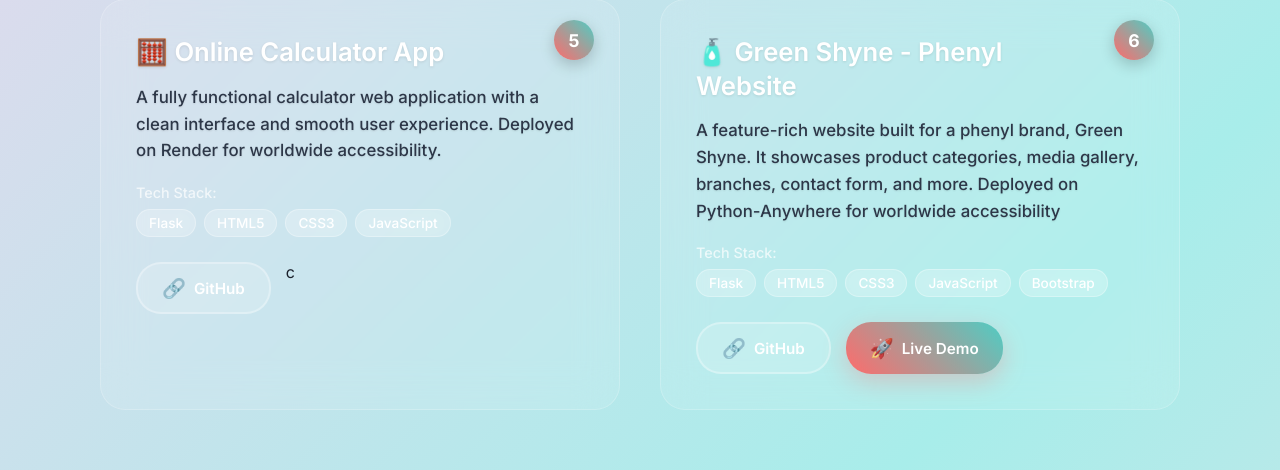
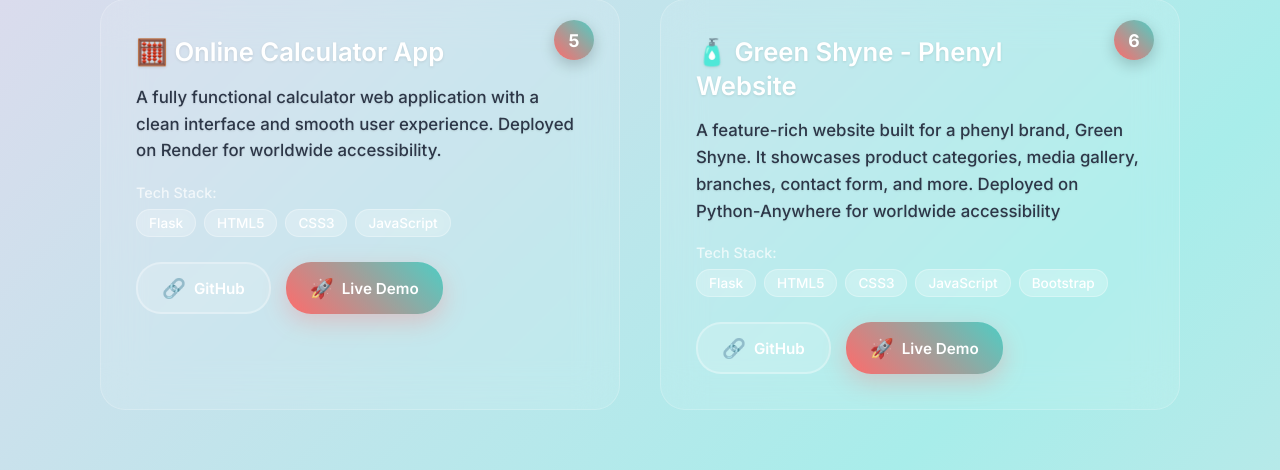
Before and after one commit to sibap-dev/My_Portfolio, a Flask app: page /projects in a window 1280 px wide. Shown: the part 1179-1649 px from the top of the page. Run offline with Flask 3, Linux system fonts and the light colour scheme.

Commit message:
Update projects.html

```diff
--- a/templates/projects.html
+++ b/templates/projects.html
@@ -446,8 +446,9 @@
         <div class="project-links">
             <a href="https://github.com/sibap-dev/Task_internship" class="project-link github-link" target="_blank">
                 <span class="project-icon">🔗</span> GitHub
+            <a href="https://siba-calculator.onrender.com" class="project-link demo-link" target="_blank">
+                <span class="project-icon">🚀</span> Live Demo
             </a>
-            c
         </div>
     </div>
 
```
